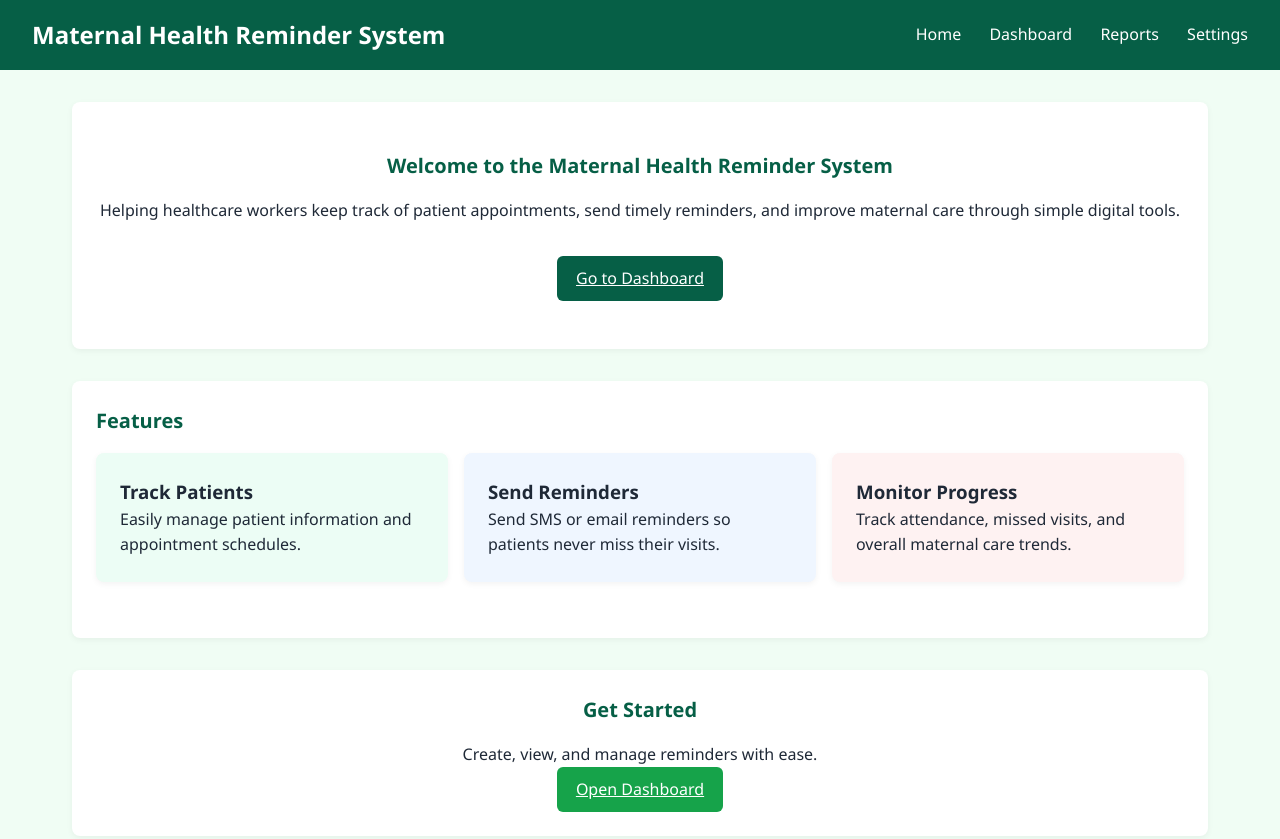
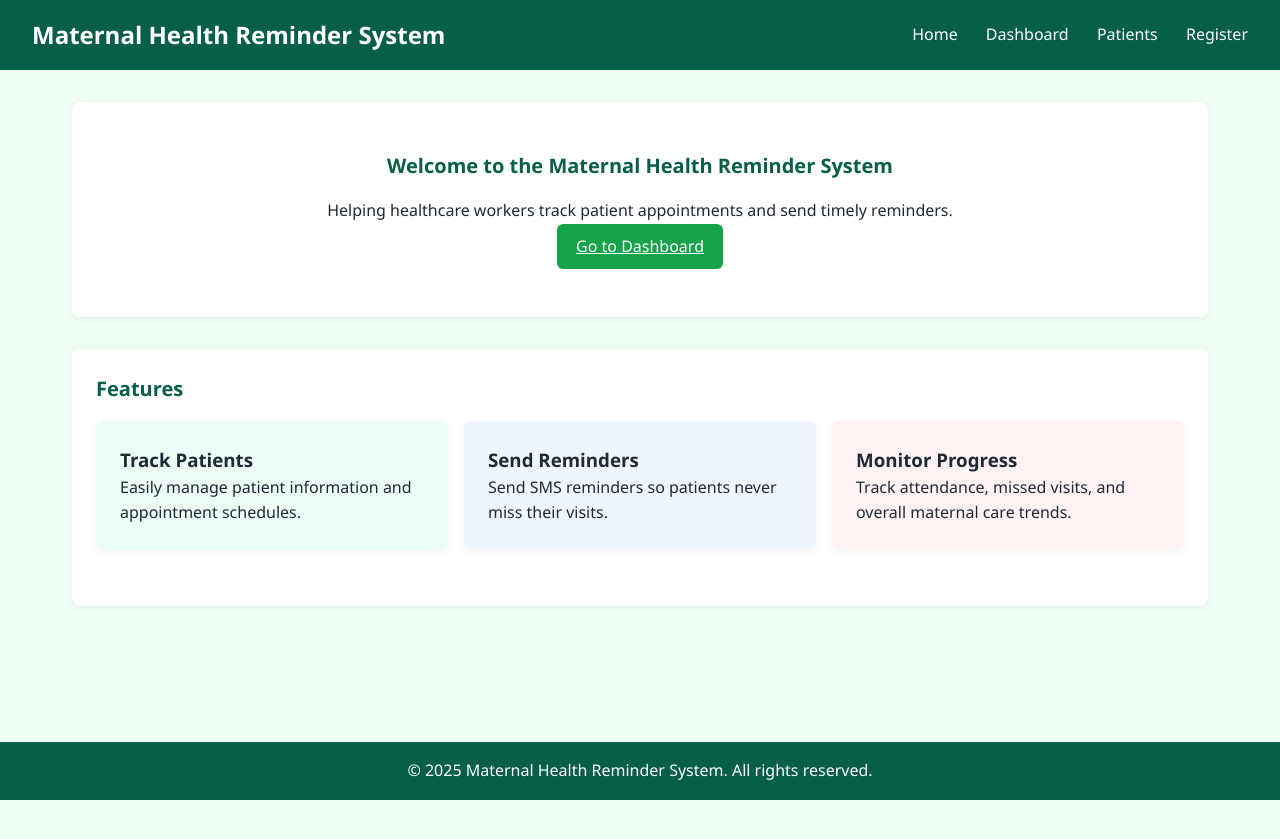
Before and after one commit to Jumahvirginia/maternal-health-reminder-system, a website: page public/index.html in a window 1280 px wide. Shown: the top 839 px of the page. After the commit the page ends 800 px from the top, so only its background shows below. Drawn offline with Linux system fonts and the light colour scheme.

Commit message:
Update index.html

```diff
--- a/public/index.html
+++ b/public/index.html
@@ -7,29 +7,23 @@
   <link rel="stylesheet" href="style.css" />
 </head>
 <body>
-  <!-- Header -->
   <header>
     <h1>Maternal Health Reminder System</h1>
     <nav>
       <a href="index.html">Home</a>
       <a href="dashboard.html">Dashboard</a>
-      <a href="#">Reports</a>
-      <a href="#">Settings</a>
+      <a href="patients.html">Patients</a>
+      <a href="register.html">Register</a>
     </nav>
   </header>
 
-  <!-- Hero / Intro -->
   <main class="container">
     <section class="card" style="text-align: center; padding: 3rem 1rem;">
-      <h2 style="margin-bottom: 1rem;">Welcome to the Maternal Health Reminder System</h2>
-      <p style="margin-bottom: 2rem;">
-        Helping healthcare workers keep track of patient appointments, send timely reminders,
-        and improve maternal care through simple digital tools.
-      </p>
-      <a href="dashboard.html" class="btn btn-primary">Go to Dashboard</a>
+      <h2>Welcome to the Maternal Health Reminder System</h2>
+      <p>Helping healthcare workers track patient appointments and send timely reminders.</p>
+      <a href="dashboard.html" class="btn btn-success">Go to Dashboard</a>
     </section>
 
-    <!-- Features -->
     <section class="card">
       <h2>Features</h2>
       <div style="display: flex; flex-wrap: wrap; gap: 1rem;">
@@ -39,7 +33,7 @@
         </div>
         <div class="card" style="flex: 1; min-width: 220px; background: #eff6ff;">
           <h3>Send Reminders</h3>
-          <p>Send SMS or email reminders so patients never miss their visits.</p>
+          <p>Send SMS reminders so patients never miss their visits.</p>
         </div>
         <div class="card" style="flex: 1; min-width: 220px; background: #fef2f2;">
           <h3>Monitor Progress</h3>
@@ -47,16 +41,8 @@
         </div>
       </div>
     </section>
-
-    <!-- Call to Action -->
-    <section class="card" style="text-align: center;">
-      <h2>Get Started</h2>
-      <p>Create, view, and manage reminders with ease.</p>
-      <a href="dashboard.html" class="btn btn-success">Open Dashboard</a>
-    </section>
   </main>
 
-  <!-- Footer -->
   <footer>
     <p>&copy; 2025 Maternal Health Reminder System. All rights reserved.</p>
   </footer>
```
